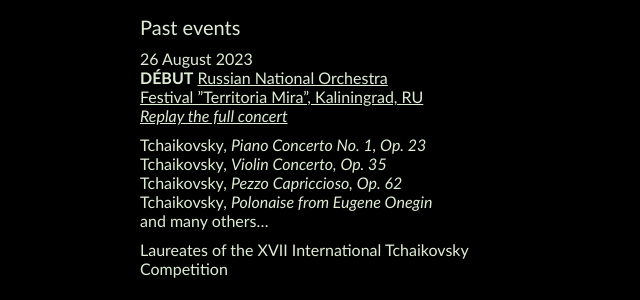
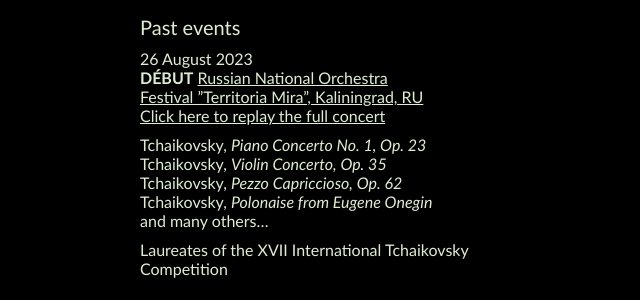
Before and after one commit to martincadoux/clementnonciaux.com, a Jekyll site: the page built from _pages/calendar.html, in a window 1280 px wide and 900 px high, scrolled down 2139 px. Shown: the part 154-454 px from the top of the window, without its empty margins (0-640 px from the left). Built offline with Jekyll 4.4.1, drawn with Linux system fonts in a browser that asks for light colours; some of the changed text lies outside the part shown.

Commit message:
Update events.yml

```diff
--- a/_data/events.yml
+++ b/_data/events.yml
@@ -98,7 +98,7 @@
   location: |-
     **DÉBUT** [Russian National Orchestra
     Festival ”Territoria Mira”, Kaliningrad, RU](https://sobor39.ru/news/nashi-novosti/3291/)
-    [*Replay the full concert*](https://www.youtube.com/live/Mb73Clr9ew4?si=9HxvBTWs5dQP1_Gv)
+    [Click here to replay the full concert](https://www.youtube.com/live/Mb73Clr9ew4?si=9HxvBTWs5dQP1_Gv)
   program: |-
     Tchaikovsky, *Piano Concerto No. 1, Op. 23*
     Tchaikovsky, *Violin Concerto, Op. 35*
@@ -129,7 +129,7 @@
   location: |-
     **DÉBUT** [Russian National Youth Symphony Orchestra](https://meloman.ru/concert/kzch-2023-03-19-1/?setlang=en)
     Moscow, [Tchaikovsky Concert Hall](https://meloman.ru/hall/koncertnyj-zal-chajkovskogo/)
-    [*Replay the full concert*](https://www.youtube.com/live/Vp1SQyDK_kA?si=ovk-ZhrlL_rmQv_I)
+    [Click here to replay the full concert](https://www.youtube.com/live/Vp1SQyDK_kA?si=ovk-ZhrlL_rmQv_I)
   program: |-
     Ravel, *Daphnis et Chloé 2nd Suite*
     Ravel, *Boléro*
```
